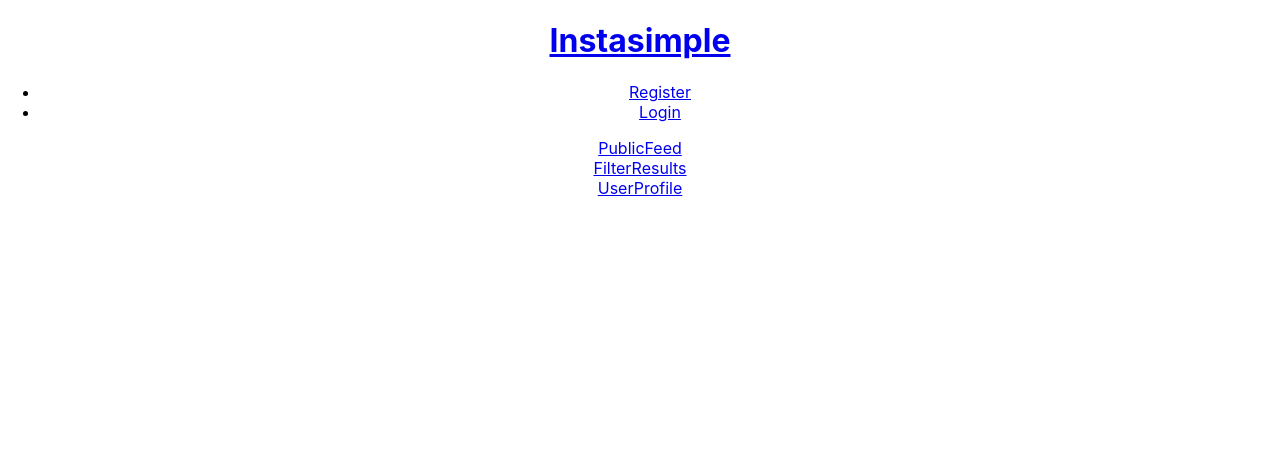
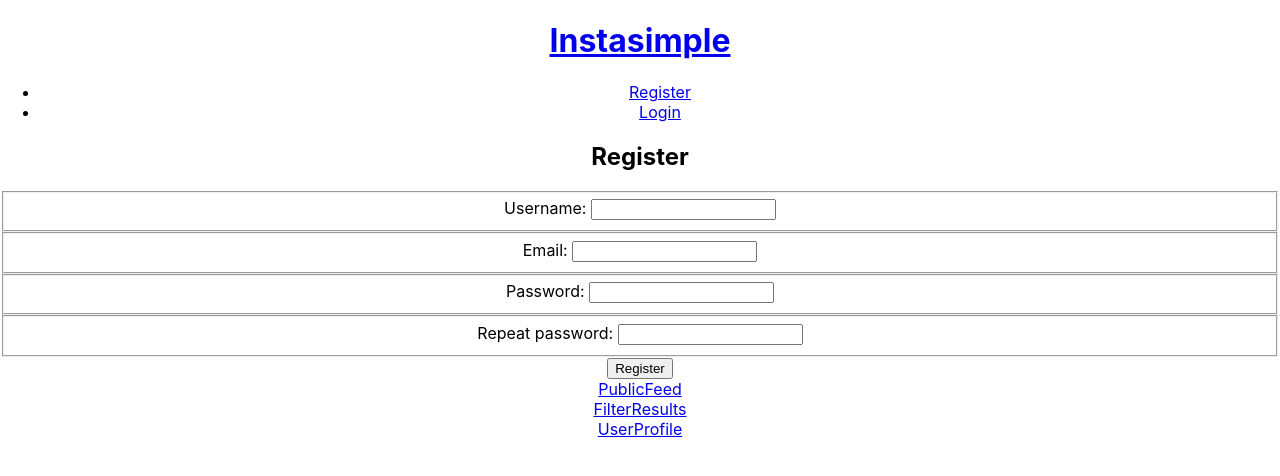
Before and after one commit to Abrahambp1994/FrontEndInstasimple, a React (Create React App) app in the folder instasimple/: page /register in a window 1280 px wide. Shown: the top 476 px of the page. Built offline with nearby package versions, Linux system fonts and the light colour scheme.

Commit message:
notfound, login and register

```diff
--- /dev/null
+++ b/instasimple/src/components/ErrorMessage.js
@@ -0,0 +1,11 @@
+import { Link } from "react-router-dom";
+
+export const ErrorMessage = ({ message }) => {
+  return (
+    <section className="error">
+      <h1>Error</h1>
+      <p>{message}</p>
+      <Link to={"/"}>Go to home</Link>
+    </section>
+  );
+};
--- a/instasimple/src/components/Post.js
+++ b/instasimple/src/components/Post.js
@@ -1,5 +1,13 @@
+
+import { ReactComponent as dislike } from '../assets/svg/dislike.svg';
+import { ReactComponent as islike } from '../assets/svg/islike.svg';
 export const Post = ({ post }) => {
 
+  const [liked, setLiked] = useState(false);
+
+  const handleLikeClick = () => {
+    setLiked(!liked);
+  };
 
   return (
     <article className="post">
@@ -11,6 +19,9 @@ export const Post = ({ post }) => {
         />
       ) : null}
       <p>{post.description}</p>
+      <button onClick={handleLikeClick}>
+      {liked ? dislike : islike}
+    </button>
       <p>{post.creationDate}</p>
 
     </article>
--- a/instasimple/src/components/SearchPostsForm.js
+++ b/instasimple/src/components/SearchPostsForm.js
@@ -2,6 +2,9 @@
 import PropTypes from 'prop-types'
 
 export const SearchPostsForm = ({ initialValue, onSearch }) => {
+
+
+
     return <form onSubmit={e => {
         e.preventDefault()
         onSearch?.({ value: e.target.searcher[0].value })
--- a/instasimple/src/pages/LoginUser.js
+++ b/instasimple/src/pages/LoginUser.js
@@ -1,5 +1,58 @@
+
+import { useContext, useState } from "react";
+import { logInUserService } from "../services/index";
+import { useNavigate } from "react-router-dom";
+import { AuthContext } from "../context/AuthContext";
 
 export const LoginUser = () => {
+  const navigate = useNavigate();
+  const { login } = useContext(AuthContext);
+  const [email, setEmail] = useState("");
+  const [password, setPassword] = useState("");
+  const [error, setError] = useState("");
 
+  const handleForm = async (e) => {
+    e.preventDefault();
 
-}
+    try {
+      const token = await logInUserService({ email, password });
+
+      login(token);
+      navigate("/");
+    } catch (error) {
+      setError(error.message);
+    }
+  };
+  return (
+    <section>
+      <h1>Login</h1>
+      <form onSubmit={handleForm}>
+        <fieldset>
+          <label htmlFor="email">Email</label>
+          <input
+            type="email"
+            name="email"
+            id="email"
+            value={email}
+            required
+            onChange={(e) => setEmail(e.target.value)}
+          />
+        </fieldset>
+        <fieldset>
+          <label htmlFor="pass">Password</label>
+          <input
+            type="password"
+            name="pass"
+            id="pass"
+            value={password}
+            required
+            onChange={(e) => setPassword(e.target.value)}
+          />
+        </fieldset>
+
+        <button>Login</button>
+        {error ? <p>{error}</p> : null}
+      </form>
+    </section>
+  );
+};
--- a/instasimple/src/pages/NotFound.js
+++ b/instasimple/src/pages/NotFound.js
@@ -1,5 +1,6 @@
+import { ErrorMessage } from "../components/ErrorMessage";
 
 
 export const NotFound = () => {
-
-}
+    return <ErrorMessage message={"Page not found"} />;
+  };
--- a/instasimple/src/pages/RegisterUser.js
+++ b/instasimple/src/pages/RegisterUser.js
@@ -1,6 +1,81 @@
-
+import { useState } from "react";
+import { registerUserService } from "../services";
+import { useNavigate } from "react-router-dom";
 
 export const RegisterUser = () => {
+  const navigate = useNavigate();
 
+  const [name, setName] = useState("");
+  const [email, setEmail] = useState("");
+  const [pass1, setPass1] = useState("");
+  const [pass2, setPass2] = useState("");
+  const [error, setError] = useState("");
 
-}
+  const handleForm = async (e) => {
+    e.preventDefault();
+    if (pass1 !== pass2) {
+      setError("Passwords do not match");
+      return;
+    }
+
+    try {
+      await registerUserService({ name, email, password: pass1 });
+      navigate("/login");
+    } catch (error) {
+      setError(error.message);
+    }
+  };
+  return (
+    <section>
+      <h1>Register</h1>
+      <form onSubmit={handleForm}>
+      <fieldset>
+          <label htmlFor="name">Username: </label>
+          <input
+            type="text"
+            id="username"
+            name="username"
+            value={name}
+            required
+            onChange={(e) => setName(e.target.value)}
+          />
+        </fieldset>
+        <fieldset>
+          <label htmlFor="email">Email: </label>
+          <input
+            type="email"
+            id="email"
+            name="email"
+            value={email}
+            required
+            onChange={(e) => setEmail(e.target.value)}
+          />
+        </fieldset>
+        <fieldset>
+          <label htmlFor="pass1">Password: </label>
+          <input
+            type="password"
+            id="pass1"
+            name="pass1"
+            value={pass1}
+            required
+            onChange={(e) => setPass1(e.target.value)}
+          />
+        </fieldset>
+        <fieldset>
+          <label htmlFor="pass2">Repeat password: </label>
+          <input
+            type="password"
+            id="pass2"
+            name="pass2"
+            value={pass2}
+            required
+            onChange={(e) => setPass2(e.target.value)}
+          />
+        </fieldset>
+        <button>Register</button>
+        {error ? <p>{error}</p> : null}
+      </form>
+    </section>
+  );
+};
--- a/instasimple/src/services/index.js
+++ b/instasimple/src/services/index.js
@@ -25,3 +25,55 @@ export const getAllPostsService = async () => {
 
     return json.data;
   };
+
+
+  export const registerUserService = async ({ name,email, password }) => {
+    const response = await fetch(`${process.env.REACT_APP_BACKEND}/register`, {
+      method: "POST",
+      body: JSON.stringify({ name, email, password }),
+      headers: {
+        "Content-Type": "application/json",
+      },
+    });
+
+    const json = await response.json();
+
+    if (!response.ok) {
+      throw new Error(json.message);
+    }
+  };
+
+  export const logInUserService = async ({ email, password }) => {
+    const response = await fetch(`${process.env.REACT_APP_BACKEND}/login`, {
+      method: "POST",
+      body: JSON.stringify({ email, password }),
+      headers: {
+        "Content-Type": "application/json",
+      },
+    });
+
+    const json = await response.json();
+
+    if (!response.ok) {
+      throw new Error(json.message);
+    }
+
+    return json.data;
+  };
+
+  export const postLikeOrDislike = async (token) => {
+    const response = await fetch(`${process.env.REACT_APP_BACKEND}/posts/:id/like`, {
+      method: "POST",
+      headers: {
+        Authorization: token,
+      },
+    });
+
+    const json = await response.json();
+
+    if (!response.ok) {
+      throw new Error(json.message);
+    }
+
+    return json.data;
+  };
```
Also changed, not shown: instasimple/src/hooks/useLike.js (added, +27 -0 lines), instasimple/src/assets/svg/disLike.svg (added), instasimple/src/assets/svg/isLike.svg (added).
